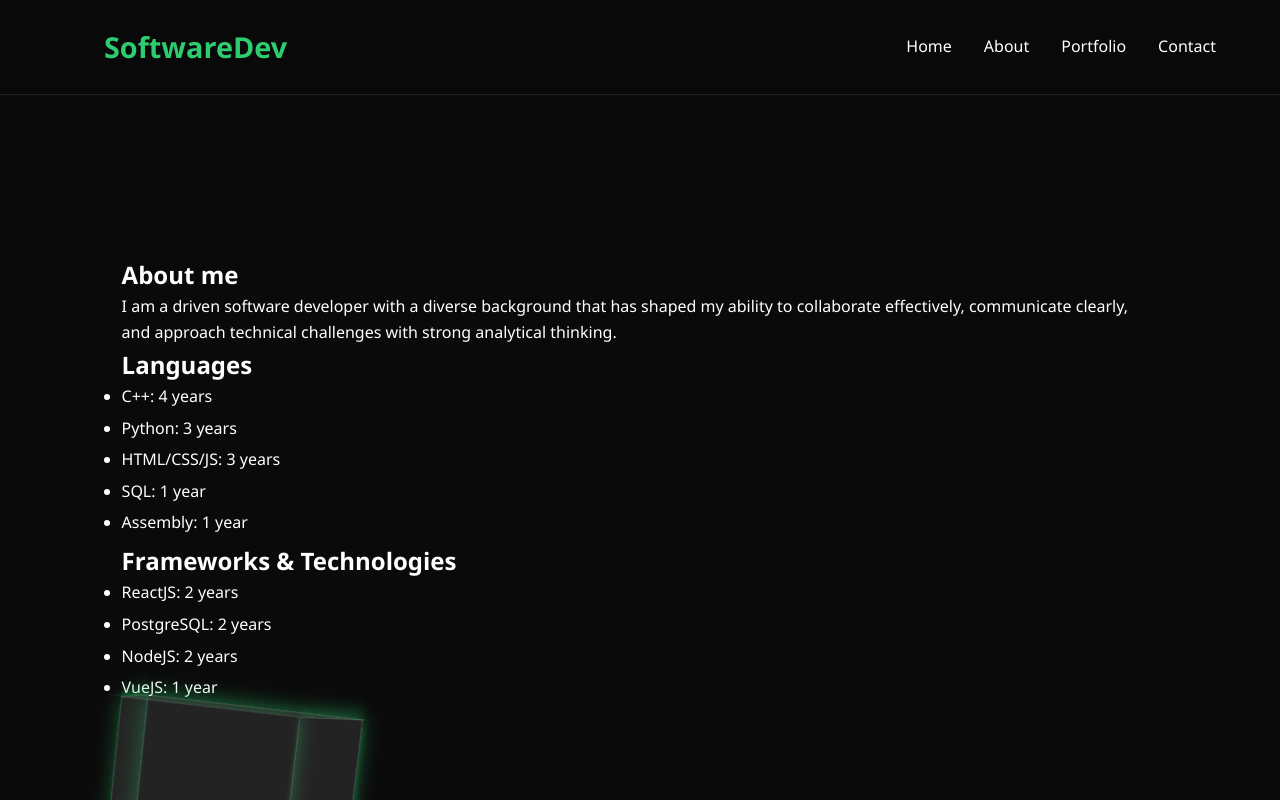
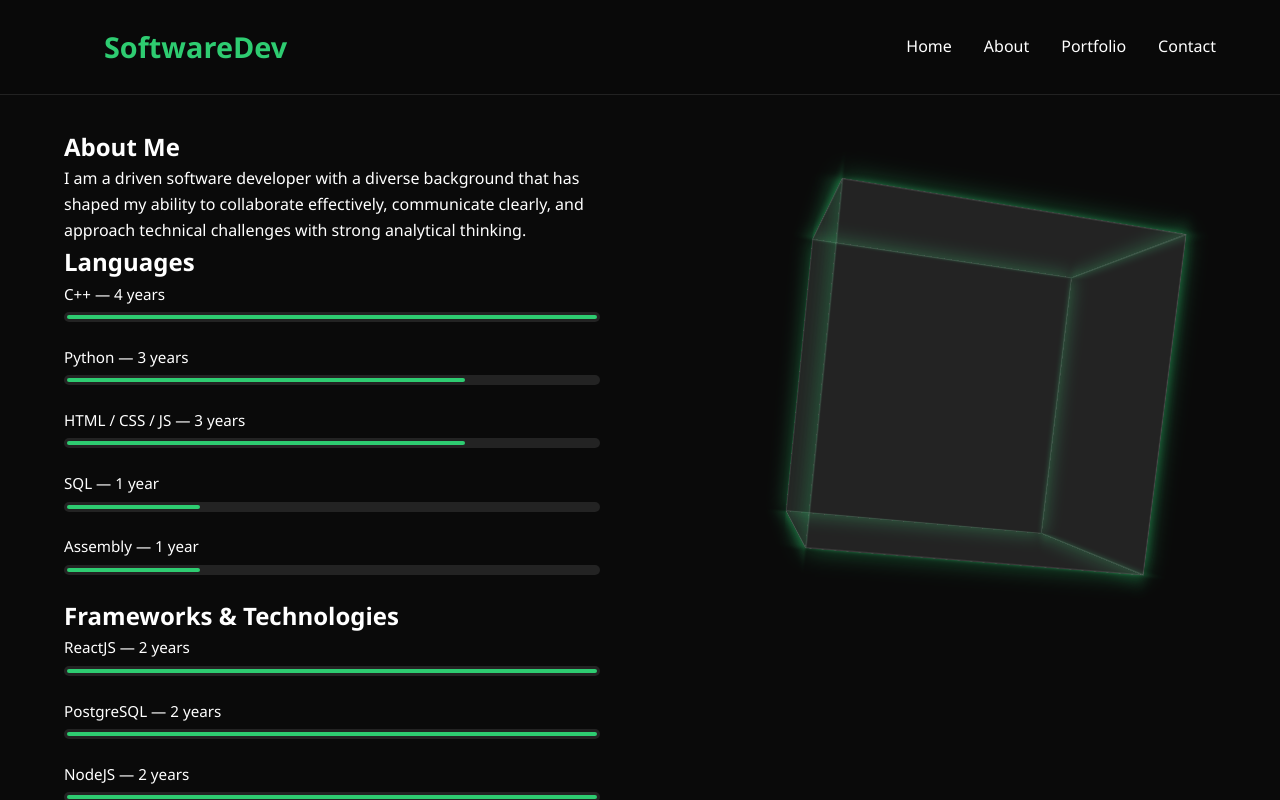
Before and after one commit to FortuneWhyte/portfolio-dev, a React app: page /about in a window 1280 px wide. Shown: the top 800 px of the page. Built offline with nearby package versions, Linux system fonts and the light colour scheme; the HTML template or start-up script is replaced by a standard one.

Commit message:
Adding progress bars for Languages and Frameworks

```diff
--- a/src/css/style.css
+++ b/src/css/style.css
@@ -423,3 +423,65 @@ footer {
 .face4 { transform: rotateY(180deg) rotateZ(90deg) translateZ(var(--translate-z)); }
 .face5 { transform: rotateY(-90deg) rotateZ(90deg) translateZ(var(--translate-z)); }
 .face6 { transform: rotateX(-90deg) translateZ(var(--translate-z)); }
+
+.about-container {
+    display: flex;
+    align-items: center;
+    justify-content: space-between;
+    gap: 5rem;
+}
+
+/* Left side */
+.text-zone {
+    flex: 1;
+    max-width: 650px;
+}
+
+/* Right side (cube bigger now) */
+.stage-cube-cont {
+    flex: 1;
+    display: flex;
+    justify-content: center;
+    align-items: center;
+}
+
+:root {
+    --cube-size: 300px;
+    --translate-z: 150px;
+}
+
+@media (max-width: 1000px) {
+    .about-container {
+        flex-direction: column;
+        text-align: center;
+    }
+
+    .stage-cube-cont {
+        margin-top: 4rem;
+    }
+}
+
+
+
+.skill {
+    margin-bottom: 1.4rem;
+}
+
+.skill span {
+    display: block;
+    margin-bottom: 0.4rem;
+    font-size: 0.95rem;
+}
+
+.progress-bar {
+    height: 10px;
+    background-color: rgba(255,255,255,0.1);
+    overflow: hidden;
+}
+
+.progress {
+    height: 100%;
+    background: var(--accent);
+    border-radius: 5px;
+    transition: width 0.6s ease-in-out;
+}
--- a/src/pages/About.jsx
+++ b/src/pages/About.jsx
@@ -1,5 +1,6 @@
 import Navbar from "../components/Navbar";
 import Footer from "../components/Footer";
+
 
 export default function About() {
   return (
@@ -7,21 +8,10 @@ export default function About() {
       <Navbar />
 
       <section className="about-page">
-        <div className="page">
-          <div className="container about-page">
+        <div className="container about-container">
+
           <div className="text-zone">
-              <h1>
-                <span>
-                  <span className="text-animate-hover _15">A</span>
-                  <span className="text-animate-hover _15">b</span>
-                  <span className="text-animate-hover _15">o</span>
-                  <span className="text-animate-hover _15">u</span>
-                  <span className="text-animate-hover _15">t</span>
-                  <span className="text-animate-hover _15"> </span>
-                  <span className="text-animate-hover _15">m</span>
-                  <span className="text-animate-hover _15">e</span>
-                </span>
-              </h1>
+            <h1>About Me</h1>
 
             <p>
               I am a driven software developer with a diverse background that has
@@ -29,71 +19,80 @@ export default function About() {
               and approach technical challenges with strong analytical thinking.
             </p>
 
-              <div>
+
+            <div className="skills-section">
               <h2>Languages</h2>
-                <ul>
-                  <li>
-                    <span>C++: 4 years</span>
-                    <div className="progress-bar C++-progress">
+
+              <div className="skill">
+                <span>C++ — 4 years</span>
+                <div className="progress-bar">
                   <div className="progress" style={{ width: "100%" }}></div>
                 </div>
-                  </li>
-                  <li>
-                    <span>Python: 3 years</span>
-                    <div className="progress-bar python-progress">
+              </div>
+
+              <div className="skill">
+                <span>Python — 3 years</span>
+                <div className="progress-bar">
                   <div className="progress" style={{ width: "75%" }}></div>
                 </div>
-                  </li>
-                  <li>
-                    <span>HTML/CSS/JS: 3 years</span>
-                    <div className="progress-bar web-progress">
+              </div>
+
+              <div className="skill">
+                <span>HTML / CSS / JS — 3 years</span>
+                <div className="progress-bar">
                   <div className="progress" style={{ width: "75%" }}></div>
                 </div>
-                  </li>
-                  <li>
-                    <span>SQL: 1 year</span>
-                    <div className="progress-bar sql-progress">
-                      <div className="progress" style={{ width: "37.5%" }}></div>
               </div>
-                  </li>
-                  <li>
-                    <span>Assembly: 1 year</span>
-                    <div className="progress-bar assembly-progress">
+
+              <div className="skill">
+                <span>SQL — 1 year</span>
+                <div className="progress-bar">
                   <div className="progress" style={{ width: "25%" }}></div>
                 </div>
-                  </li>
-                </ul>
               </div>
 
-              <div>
+              <div className="skill">
+                <span>Assembly — 1 year</span>
+                <div className="progress-bar">
+                  <div className="progress" style={{ width: "25%" }}></div>
+                </div>
+              </div>
+            </div>
+
+
+            <div className="skills-section">
               <h2>Frameworks & Technologies</h2>
-                <ul>
-                  <li>
-                    <span>ReactJS: 2 years</span>
-                    <div className="progress-bar react-progress">
+
+              <div className="skill">
+                <span>ReactJS — 2 years</span>
+                <div className="progress-bar">
                   <div className="progress" style={{ width: "100%" }}></div>
                 </div>
-                  </li>
-                  <li>
-                    <span>PostgreSQL: 2 years</span>
-                    <div className="progress-bar postgre-progress">
-                      <div className="progress" style={{ width: "75%" }}></div>
               </div>
-                  </li>
-                  <li>
-                    <span>NodeJS: 2 years</span>
-                    <div className="progress-bar node-progress">
+
+              <div className="skill">
+                <span>PostgreSQL — 2 years</span>
+                <div className="progress-bar">
                   <div className="progress" style={{ width: "100%" }}></div>
                 </div>
-                  </li>
-                  <li>
-                    <span>VueJS: 1 year</span>
-                    <div className="progress-bar vue-progress">
+              </div>
+
+              <div className="skill">
+                <span>NodeJS — 2 years</span>
+                <div className="progress-bar">
+                  <div className="progress" style={{ width: "100%" }}></div>
+                </div>
+              </div>
+
+              <div className="skill">
+                <span>VueJS — 1 year</span>
+                <div className="progress-bar">
                   <div className="progress" style={{ width: "50%" }}></div>
                 </div>
-                  </li>
-                </ul>
               </div>
+            </div>
+          </div>
+
 
           <div className="stage-cube-cont">
             <div className="cubespinner">
@@ -107,8 +106,6 @@ export default function About() {
           </div>
 
         </div>
-          </div>
-        </div>
       </section>
 
       <Footer />
```
Lines whose indentation alone changed are shown as unchanged.
